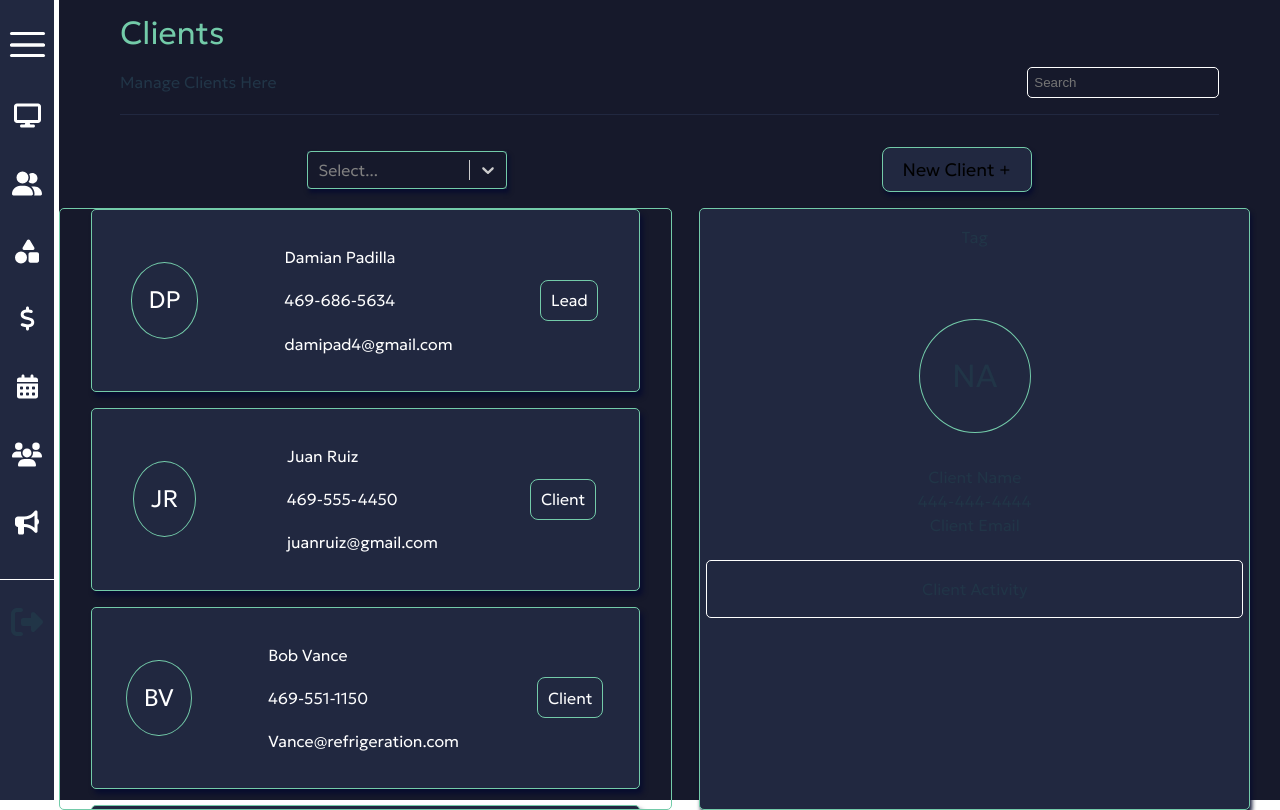
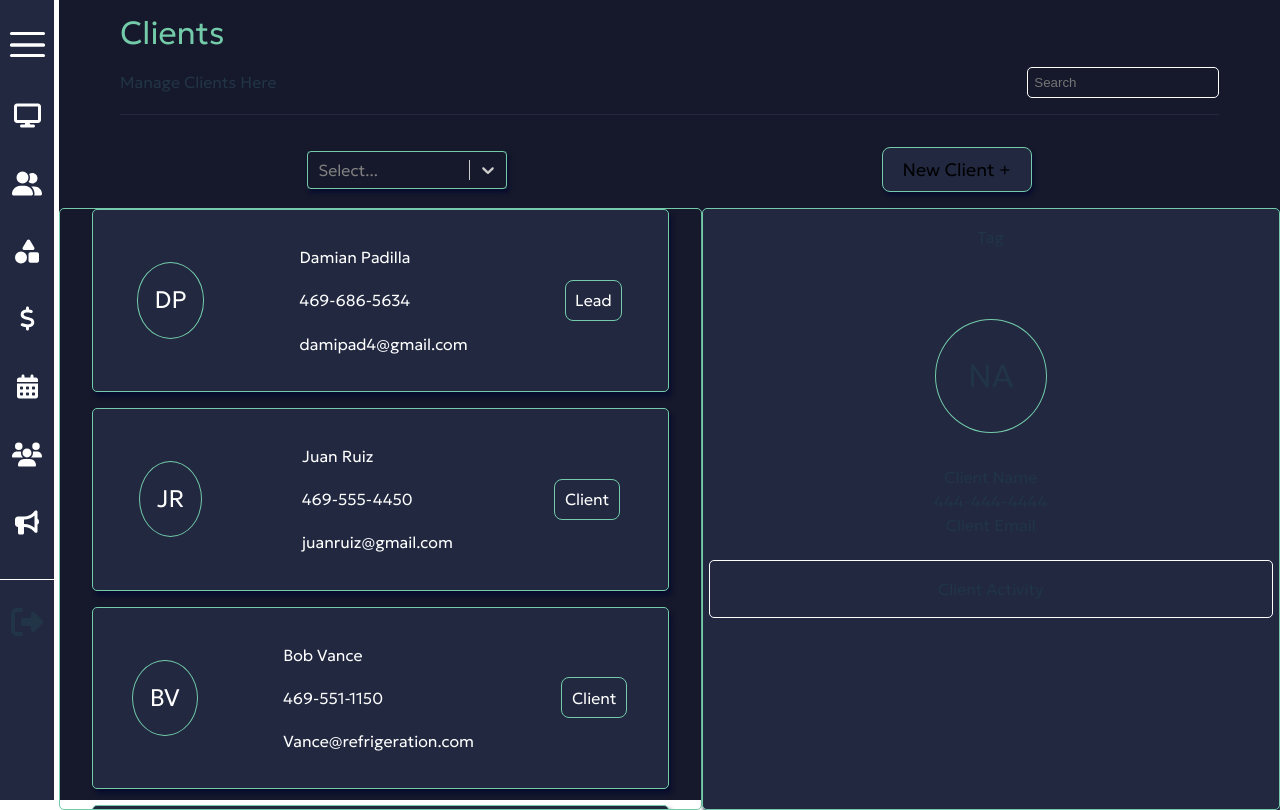
Before and after one commit to Damianpad/vivid, a React (Vite) app in the folder frontend/: page /clients in a window 1280 px wide. Built offline with nearby package versions, Linux system fonts and the light colour scheme.

Commit message:
fix: reworked client info to nest client component (viv-31)

```diff
--- a/frontend/components/ClientCard/ClientCard.jsx
+++ b/frontend/components/ClientCard/ClientCard.jsx
@@ -22,6 +22,7 @@ const ClientCard = (props) => {
 
                     <div className="clientTag">
                         <button className="tag">{props.tag}</button>
+
                     </div>
                 </section>
 
--- a/frontend/components/ClientInfo/ClientInfo.jsx
+++ b/frontend/components/ClientInfo/ClientInfo.jsx
@@ -1,25 +1,139 @@
 import { StyledClientInfo } from "./ClientInfo.style";
-import React from 'react';
-
+import { StyledClientCard } from "../ClientCard/ClientCard.styles";
+import React, { useState } from 'react';
 
 export default function ClientInfo(props){
+        // Dummy Data
+        const clients = [
+        {
+            id: 1,
+            firstName: 'Damian',
+            lastName: 'Padilla',
+            phone: '469-686-5634',
+            email: 'damipad4@gmail.com',
+            tag: 'Lead'
+
+        },
+        {
+            id: 2,
+            firstName: 'Juan',
+            lastName: 'Ruiz',
+            phone: '469-555-4450',
+            email: 'juanruiz@gmail.com',
+            tag: 'Client'
+        },
+        {
+            id: 3,
+            firstName: 'Bob',
+            lastName: 'Vance',
+            phone: '469-551-1150',
+            email: 'Vance@refrigeration.com',
+            tag: 'Client'
+        },
+        {
+            id: 4,
+            firstName: 'Ana',
+            lastName: 'Urquia',
+            phone: '469-844-4990',
+            email: 'anacurquia@gmail.com',
+            tag: 'Other'
+        }
+]
+
+// State for Client Info
+const [name, setName] = useState("Client Name")
+const [email, setEmail] = useState("Client Email")
+const [phone, setPhone] = useState("444-444-4444")
+const [initial, setInitial] = useState("NA")
+const [tag, setTag] = useState("Tag")
+
+// Client Card Component
+function Client(props) {
+    const handleClick = () => {
+    console.log('Rendered component clicked!');
+
+    setName(props.firstName)
+    setPhone(props.phone)
+    setEmail(props.email)
+    setInitial((props.firstName[0]) + (props.lastName[0]))
+    setTag(props.tag)
+  };
+  return (
+    <StyledClientCard className="hello" onClick={handleClick}>
+        <section className="clientContainer" >
+
+            <section className="clientPhoto">
+                <span>{props.initial}</span>
+            </section>
+
+                <div className="clientInfo">
+                    <span>{props.firstName} {props.lastName}</span>
+                    <span>{props.phone}</span>
+                    <span>{props.email}</span>
+                </div>
+
+            <div className="clientTag">
+                <button className="tag">{props.tag}</button>
+            </div>
+
+        </section>
+    </StyledClientCard>
+  )
+  }
 
     return(
+        <>
+        {/* Client Cards */}
+        <section className='client-card-container' >
+                <Client
+                    firstName={clients[0].firstName}
+                    lastName={clients[0].lastName}
+                    initial={(clients[0].firstName[0]) + (clients[0].lastName[0])}
+                    phone={clients[0].phone}
+                    email={clients[0].email}
+                    tag={clients[0].tag}
+                />
+                <Client
+                    firstName={clients[1].firstName}
+                    lastName={clients[1].lastName}
+                    initial={(clients[1].firstName[0]) + (clients[1].lastName[0])}
+                    phone={clients[1].phone}
+                    email={clients[1].email}
+                    tag={clients[1].tag}
+                />
+                <Client
+                    firstName={clients[2].firstName}
+                    lastName={clients[2].lastName}
+                    initial={(clients[2].firstName[0]) + (clients[2].lastName[0])}
+                    phone={clients[2].phone}
+                    email={clients[2].email}
+                    tag={clients[2].tag}
+                />
+                <Client
+                    firstName={clients[3].firstName}
+                    lastName={clients[3].lastName}
+                    initial={(clients[3].firstName[0]) + (clients[3].lastName[0])}
+                    phone={clients[3].phone}
+                    email={clients[3].email}
+                    tag={clients[3].tag}
+                />
+            </section>
+
+            {/* Client Info Container */}
             <StyledClientInfo >
 
                 <section className="tagContainer" >
-                <span>{props.clientTag}</span>
+                    <span>{tag}</span>
                     {/* <span>Lead</span>
                     <span>Client</span>
                     <span>Other</span> */}
                 </section>
 
-
                 <section className="infoContainer">
-                <span className="clientPhoto">{props.initial}</span>
-                <span>{props.clientName}</span>
-                <span>{props.clientPhone}</span>
-                <span>{props.clientEmail}</span>
+                    <span className="clientPhoto">{initial}</span>
+                    <span>{name}</span>
+                    <span>{phone}</span>
+                    <span>{email}</span>
                 </section>
 
                 <section className="actionContainer">
@@ -31,5 +145,9 @@ export default function ClientInfo(props){
                 </section>
 
             </StyledClientInfo>
+
+
+         </>
+
     )
 }
--- a/frontend/components/ClientInfo/ClientInfo.style.js
+++ b/frontend/components/ClientInfo/ClientInfo.style.js
@@ -15,6 +15,8 @@ width: 90%;
 border: 1px solid ${secondary};
 box-shadow: 2px 4px 4px ${shadow};
 border-radius: 5px;
+
+
 
 .tagContainer {
     padding: 1em;
--- a/frontend/src/pages/clients/client.jsx
+++ b/frontend/src/pages/clients/client.jsx
@@ -83,47 +83,7 @@ const handleComponentSelection = () => {
             </section>
 
         <section className='clientBody'>
-            <section className='client-card-container' >
-                <section onClick={handleComponentSelection}>
-                    <ClientCard
-                        firstName={clients[0].firstName}
-                        lastName={clients[0].lastName}
-                        initial={(clients[0].firstName[0]) + (clients[0].lastName[0])}
-                        phone={clients[0].phone}
-                        email={clients[0].email}
-                        tag={clients[0].tag}
-                    />
-                </section>
 
-                <section >
-                    <ClientCard
-                        firstName={clients[1].firstName}
-                        lastName={clients[1].lastName}
-                        initial={(clients[1].firstName[0]) + (clients[1].lastName[0])}
-                        phone={clients[1].phone}
-                        email={clients[1].email}
-                        tag={clients[1].tag}
-                    />
-                </section>
-
-
-                <ClientCard
-                    firstName={clients[2].firstName}
-                    lastName={clients[2].lastName}
-                    initial={(clients[2].firstName[0]) + (clients[2].lastName[0])}
-                    phone={clients[2].phone}
-                    email={clients[2].email}
-                    tag={clients[2].tag} />
-
-                <ClientCard
-                    firstName={clients[3].firstName}
-                    lastName={clients[3].lastName}
-                    initial={(clients[3].firstName[0]) + (clients[3].lastName[0])}
-                    phone={clients[3].phone}
-                    email={clients[3].email}
-                    tag={clients[3].tag} />
-
-            </section>
                 <section className='clientInfoContainer'>
                     <ClientInfo
                         clientTag={tag}
--- a/frontend/src/pages/clients/client.style.js
+++ b/frontend/src/pages/clients/client.style.js
@@ -11,7 +11,6 @@ const dark = `#16192b`
 const shadow = '#080D2E'
 
 export const StyledClient = styled.section`
-
     margin-top: 50px;
     width: 100%;
     background: ${dark};
@@ -78,7 +77,7 @@ export const StyledClient = styled.section`
     }
 
     .clientInfoContainer {
-        display: none;
+
     }
 
     @media ${device.tablet}{
@@ -144,7 +143,7 @@ export const StyledClient = styled.section`
         }
 
         .clientBody {
-            display: grid;
+
             grid-template-columns: 50% 50%;
         }
         .clientInfoContainer{
```
Lines whose indentation alone changed are shown as unchanged.
